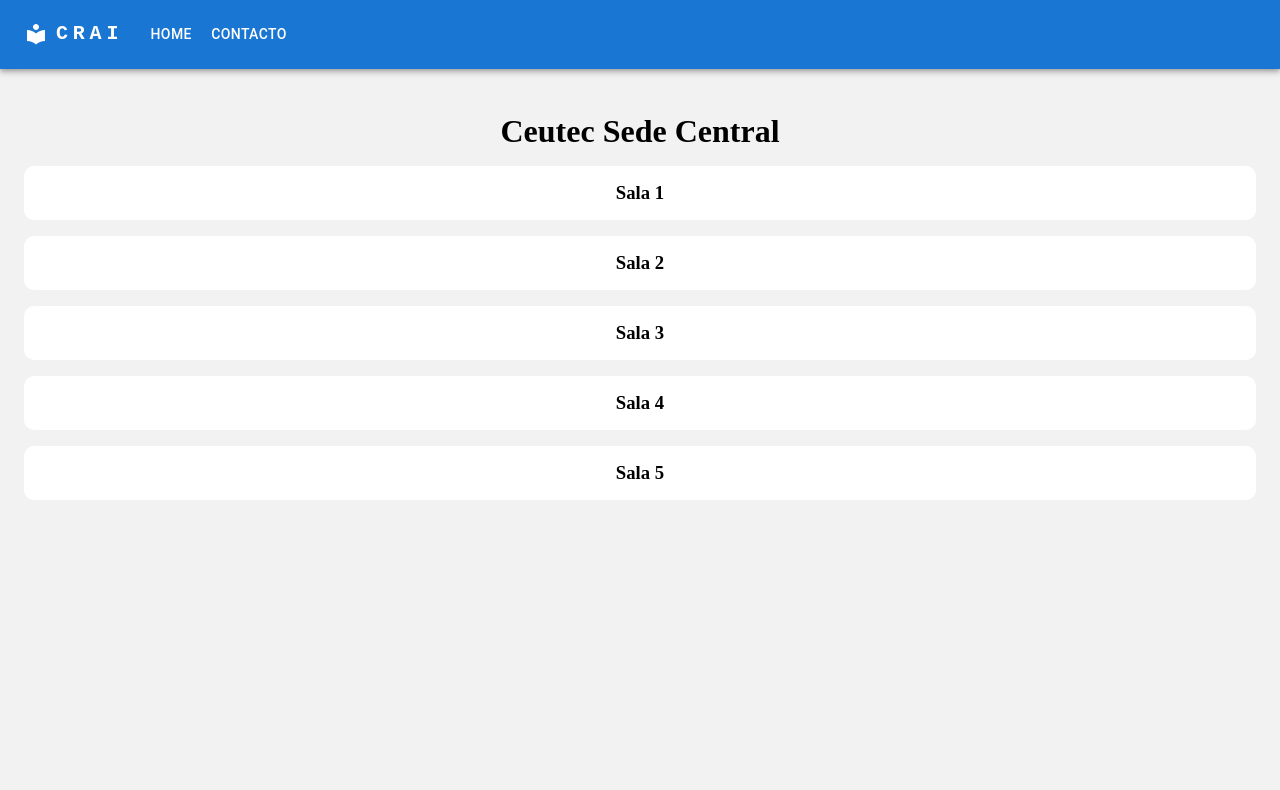
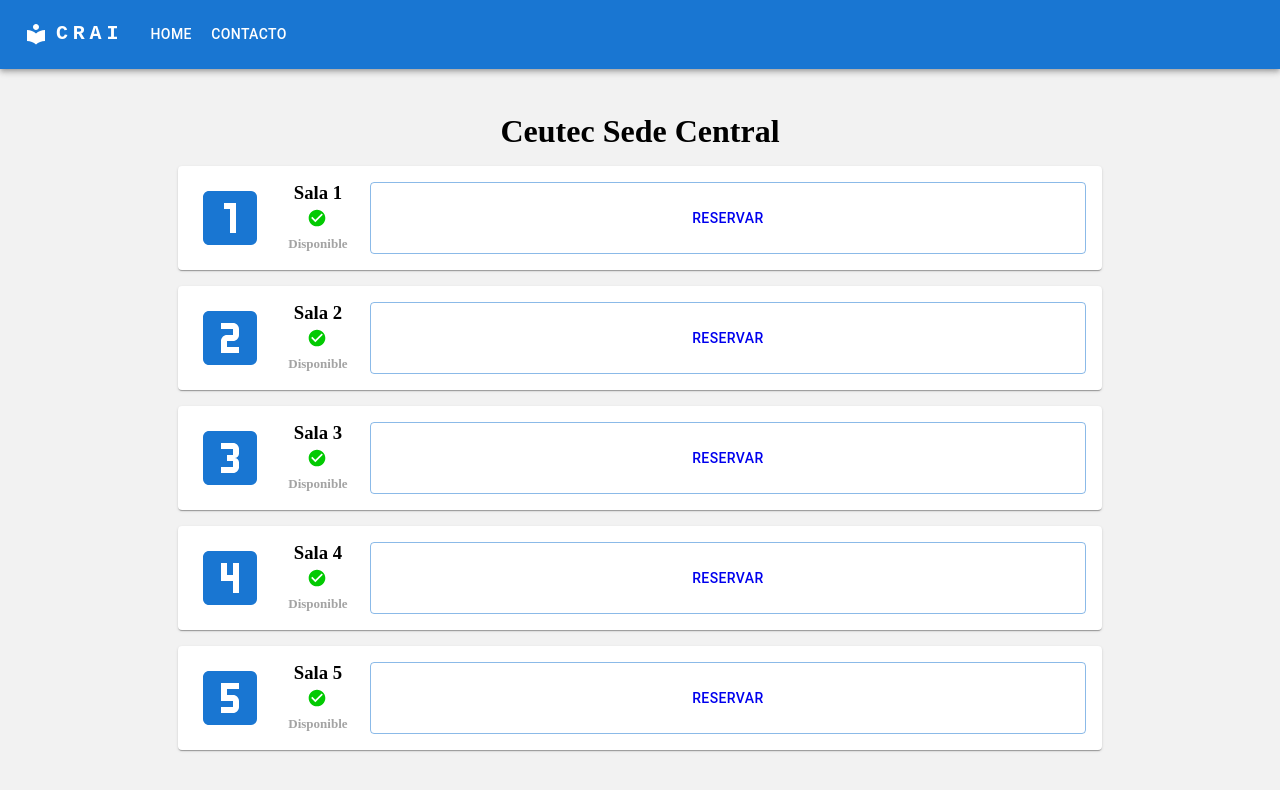
Before and after one commit to kenyy03/crai-project-frontend, a React (Create React App) app: page /rooms in a window 1280 px wide. Shown: the top 790 px of the page. Built offline with nearby package versions, Linux system fonts and the light colour scheme; the HTML template or start-up script is replaced by a standard one.

Commit message:
Improving components

```diff
--- a/src/App.tsx
+++ b/src/App.tsx
@@ -3,16 +3,15 @@ import './App.css';
 import MainContent from './components/MainContent/MainContent';
 import { BrowserRouter, Route, Routes } from 'react-router-dom';
 import Room from './components/Room/Room';
-import { Campus } from './interfaces/Campus';
 import { ReservationForm } from './components/ReservationForm/ReservationForm';
 
 const App = () => {
   return (
     <BrowserRouter>
       <Routes>
-        <Route path='/' element={<div><MainContent /></div>} />
+        <Route path="/" element={<><MainContent /></>} />
         <Route path="/rooms" element={<Room />} />
-        <Route path="/form" element={<ReservationForm />} />
+        <Route path="/rooms/reservation-form" element={<ReservationForm />} />
       </Routes>
     </BrowserRouter>
   );
--- a/src/components/CampusCard/CampusCard.tsx
+++ b/src/components/CampusCard/CampusCard.tsx
@@ -1,4 +1,4 @@
-import React, { useState } from 'react';
+import React from 'react';
 import './CampusCard.css';
 import { Link } from 'react-router-dom';
 import { Campus } from '../../interfaces/Campus';
@@ -8,8 +8,7 @@ interface CampusProps {
   sedes: Campus;
 }
 
-const CampusCard = ({ sedes }: CampusProps, index:number) => {
-  const [sedeSelected, setSedeSelected] = useState<Campus>();
+const CampusCard = ({ sedes }: CampusProps) => {
   return (
     <>
       <Card className="card">
@@ -18,7 +17,7 @@ const CampusCard = ({ sedes }: CampusProps, index:number) => {
           alt="Campus"
           className="img-card"
         />
-          <CardContent className='content-card'>
+        <CardContent className="content-card">
           <p className="title-card">
             <span>{sedes.campusName}</span> {sedes.campusPlace}
           </p>
@@ -27,9 +26,8 @@ const CampusCard = ({ sedes }: CampusProps, index:number) => {
         <CardActions className="card-actions">
           <Button variant="contained" className="button-card">
             <Link
-                to={`/rooms`}
-                style={{ textDecoration: 'none', color: '#fff' }}
-                onClick={() => setSedeSelected(sedes)}
+              to={'/rooms'}
+              style={{ textDecoration: 'none', color: '#fff', width: '100%', height: '100%' }}
             >
               Reservar ahora
             </Link>
--- a/src/components/Header/Header.tsx
+++ b/src/components/Header/Header.tsx
@@ -126,7 +126,7 @@ const Header = () => {
                 sx={{ my: 2, color: 'white', display: 'block' }}
               >
                 <Link
-                  to={page === 'Home' ? '/' : '/contact'}
+                  to={page === 'Home' ? '/' : '/'}
                   style={{ textDecoration: 'none', color: '#fff' }}
                 >
                   {page}
--- a/src/components/MainContent/MainContent.tsx
+++ b/src/components/MainContent/MainContent.tsx
@@ -6,12 +6,12 @@ import './MainContent.css';
 
 const MainContent = () => {
   const campus :Campus[] = [
-    {
-      nameImg: 'crai-unitec-ceutec-fundacion-nasser.jpg',
-      campusName: 'Crai Unitec',
-      campusPlace: 'Tegucigalpa',
-      campusDirection: 'Boulevard Kenedy, V-782, frente a Residencial Honduras',
-    },
+    // {
+    //   nameImg: 'crai-unitec-ceutec-fundacion-nasser.jpg',
+    //   campusName: 'Crai Unitec',
+    //   campusPlace: 'Tegucigalpa',
+    //   campusDirection: 'Boulevard Kenedy, V-782, frente a Residencial Honduras',
+    // },
     {
       nameImg: 'Ceutec-sps-central.jpg',
       campusName: 'Crai Ceutec',
--- a/src/components/ReservationForm/ReservationForm.tsx
+++ b/src/components/ReservationForm/ReservationForm.tsx
@@ -1,11 +1,8 @@
 import * as React from 'react';
 import {
   Formik,
-  FormikHelpers,
-  FormikProps,
   Form,
   Field,
-  FieldProps,
 } from 'formik';
 import Header from '../Header/Header';
 import './ReservationForm.css';
@@ -62,7 +59,8 @@ export const ReservationForm: React.FC<{}> = () => {
                 <option value={2}>2 horas</option>
               </Field>
 
-              <Field name="membersTeam" as="textarea" className="textarea-form" />
+              <label htmlFor="membersTeam">Integrantes | No. Cuenta </label>
+              <Field id="membersTeam" name="membersTeam" as="textarea" className="textarea-form" />
               <Button variant="outlined" className="button-form">
                 Enviar
               </Button>
--- a/src/components/Room/Room.css
+++ b/src/components/Room/Room.css
@@ -1,19 +1,48 @@
-.rooms-container  {
+.rooms-container {
   /* margin-top: 2.8rem; */
   margin: 2.8rem 1.5rem 0 1.5rem;
   text-align: center;
+  display: flex;
+  flex-direction: column;
+  align-items: center;
 }
-.room-container  {
+
+.room-container {
+  display: flex;
   background-color: white;
   border-radius: 10px;
-  max-width: 100%;
+  width: 75%;
   height: auto;
   padding: 1rem;
   margin-bottom: 1rem;
   /* text-align: center; */
 }
-.room-container:hover  {
+
+.icon-room {
+  font-size: 4.5rem !important;
+  color: #1976d2;
+  margin-right: 2.5%;
+}
+
+.available-icon {
+  color: #02CA02;
+  margin-right: 2.5%;
+  margin-bottom: 4px;
+  font-size: 20px !important;
+}
+
+.room-button {
+  display: flex;
+  justify-content: center;
+  align-items: center;
+  text-decoration: none;
+  color: '#1976d2';
+  width: 100%;
+  height: 100%
+}
+
+/* .room-container:hover  {
   border-bottom: 2px solid red;
   transition: ease-in-out .1s;
   color: red;
-}
+} */
--- a/src/components/Room/Room.tsx
+++ b/src/components/Room/Room.tsx
@@ -1,8 +1,14 @@
 import React from 'react';
-import { Campus } from '../../interfaces/Campus';
 import Header from '../Header/Header';
 import './Room.css';
 import { Link } from 'react-router-dom';
+import LooksOneIcon from '@mui/icons-material/LooksOne';
+import LooksTwoIcon from '@mui/icons-material/LooksTwo';
+import Looks3Icon from '@mui/icons-material/Looks3';
+import Looks4Icon from '@mui/icons-material/Looks4';
+import Looks5Icon from '@mui/icons-material/Looks5';
+import CheckCircleIcon from '@mui/icons-material/CheckCircle';
+import { Button, Card } from '@mui/material';
 
 const Room = () => {
   return (
@@ -10,31 +16,80 @@ const Room = () => {
       <Header />
       <div className="rooms-container">
         <h1 style={{ marginBottom: '1rem' }}>Ceutec Sede Central</h1>
-        <div className="room-container">
-          <Link to={'/form'} style={{ textDecoration: 'none', color: '#000' }}>
-            <h3>Sala 1</h3>
+        <Card className="room-container">
+          <LooksOneIcon className="icon-room" />
+          <div style={{ marginRight: '2.5%' }}>
+            <h3 style={{ color: '#000', marginBottom: 4 }}>Sala 1</h3>
+            <CheckCircleIcon className="available-icon" />
+            <h4 style={{ fontSize: 13, color: '#a4a4a4' }}>Disponible</h4>
+          </div>
+
+          <Button variant="outlined" style={{ width: '88%' }}>
+            <Link to={'/rooms/reservation-form'} className="room-button">
+              Reservar
             </Link>
+          </Button>
+        </Card>
+
+        <Card className='room-container'>
+          <LooksTwoIcon className="icon-room" />
+          <div style={{ marginRight: '2.5%' }}>
+            <h3 style={{ color: '#000', marginBottom: 4 }}>Sala 2</h3>
+            <CheckCircleIcon className="available-icon" />
+            <h4 style={{ fontSize: 13, color: '#a4a4a4' }}>Disponible</h4>
           </div>
-        <div className="room-container">
-          <Link to={'/form'} style={{ textDecoration: 'none', color: '#000' }}>
-            <h3>Sala 2</h3>
+
+          <Button variant="outlined" style={{ width: '88%' }}>
+            <Link to={'/rooms/reservation-form'} className="room-button">
+              Reservar
             </Link>
+          </Button>
+        </Card>
+
+        <Card className="room-container">
+          <Looks3Icon className="icon-room" />
+          <div style={{ marginRight: '2.5%' }}>
+            <h3 style={{ color: '#000', marginBottom: 4 }}>Sala 3</h3>
+            <CheckCircleIcon className="available-icon" />
+            <h4 style={{ fontSize: 13, color: '#a4a4a4' }}>Disponible</h4>
           </div>
-        <div className="room-container">
-          <Link to={'/form'} style={{ textDecoration: 'none', color: '#000' }}>
-            <h3>Sala 3</h3>
+
+          <Button variant="outlined" style={{ width: '88%' }}>
+            <Link to={'/rooms/reservation-form'} className="room-button">
+              Reservar
             </Link>
+          </Button>
+        </Card>
+
+        <Card className="room-container">
+          <Looks4Icon className="icon-room" />
+          <div style={{ marginRight: '2.5%' }}>
+            <h3 style={{ color: '#000', marginBottom: 4 }}>Sala 4</h3>
+            <CheckCircleIcon className="available-icon" />
+            <h4 style={{ fontSize: 13, color: '#a4a4a4' }}>Disponible</h4>
           </div>
-        <div className="room-container">
-          <Link to={'/form'} style={{ textDecoration: 'none', color: '#000' }}>
-            <h3>Sala 4</h3>
+
+          <Button variant="outlined" style={{ width: '88%' }}>
+            <Link to={'/rooms/reservation-form'} className="room-button">
+              Reservar
             </Link>
+          </Button>
+        </Card>
+
+        <Card className="room-container">
+          <Looks5Icon className="icon-room" />
+          <div style={{ marginRight: '2.5%' }}>
+            <h3 style={{ color: '#000', marginBottom: 4 }}>Sala 5</h3>
+            <CheckCircleIcon className="available-icon" />
+            <h4 style={{ fontSize: 13, color: '#a4a4a4' }}>Disponible</h4>
           </div>
-        <div className="room-container">
-          <Link to={'/form'} style={{ textDecoration: 'none', color: '#000' }}>
-            <h3>Sala 5</h3>
+
+          <Button variant="outlined" style={{ width: '88%' }}>
+            <Link to={'/rooms/reservation-form'} className="room-button">
+              Reservar
             </Link>
-        </div>
+          </Button>
+        </Card>
       </div>
     </>
   );
```
Lines whose indentation alone changed are shown as unchanged.
